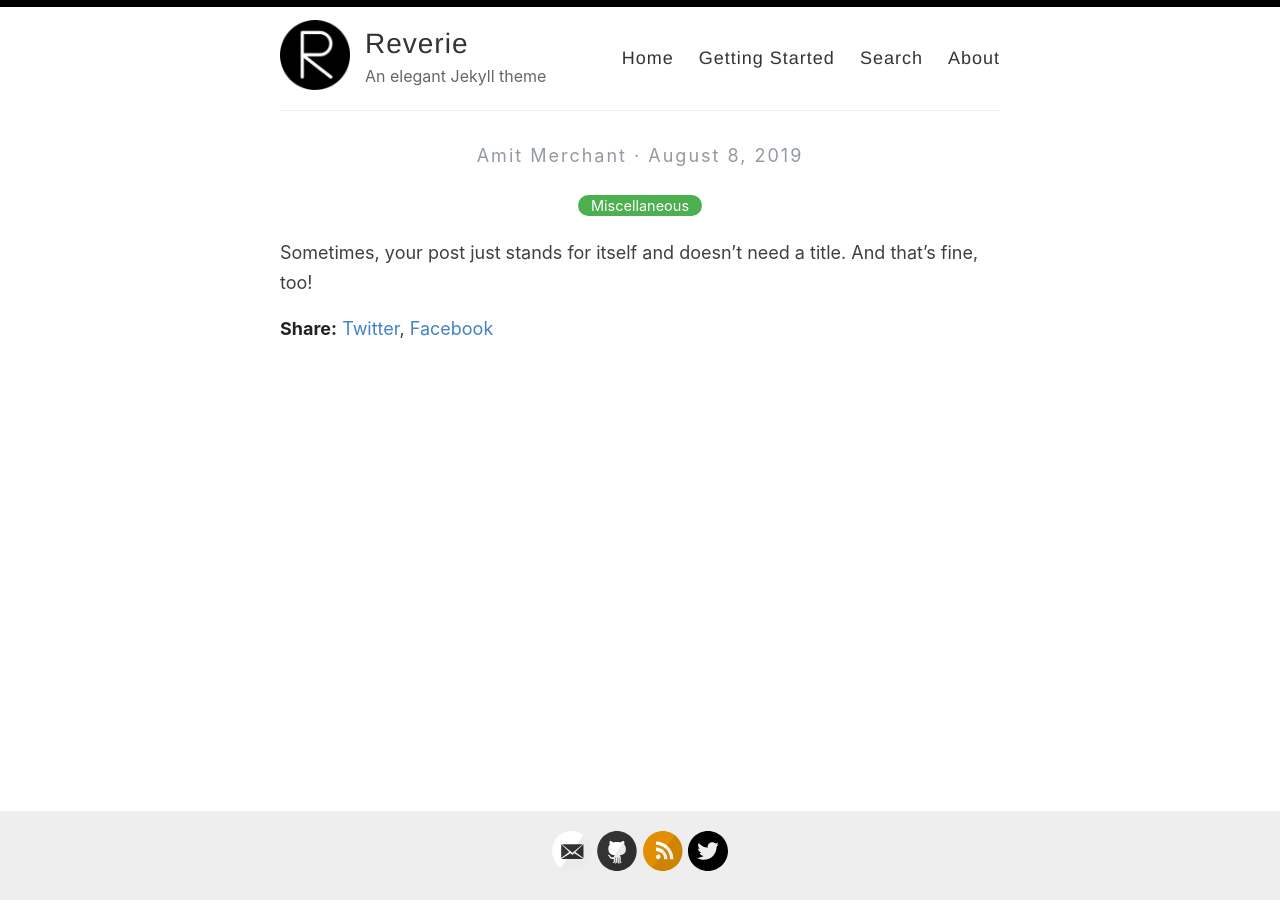
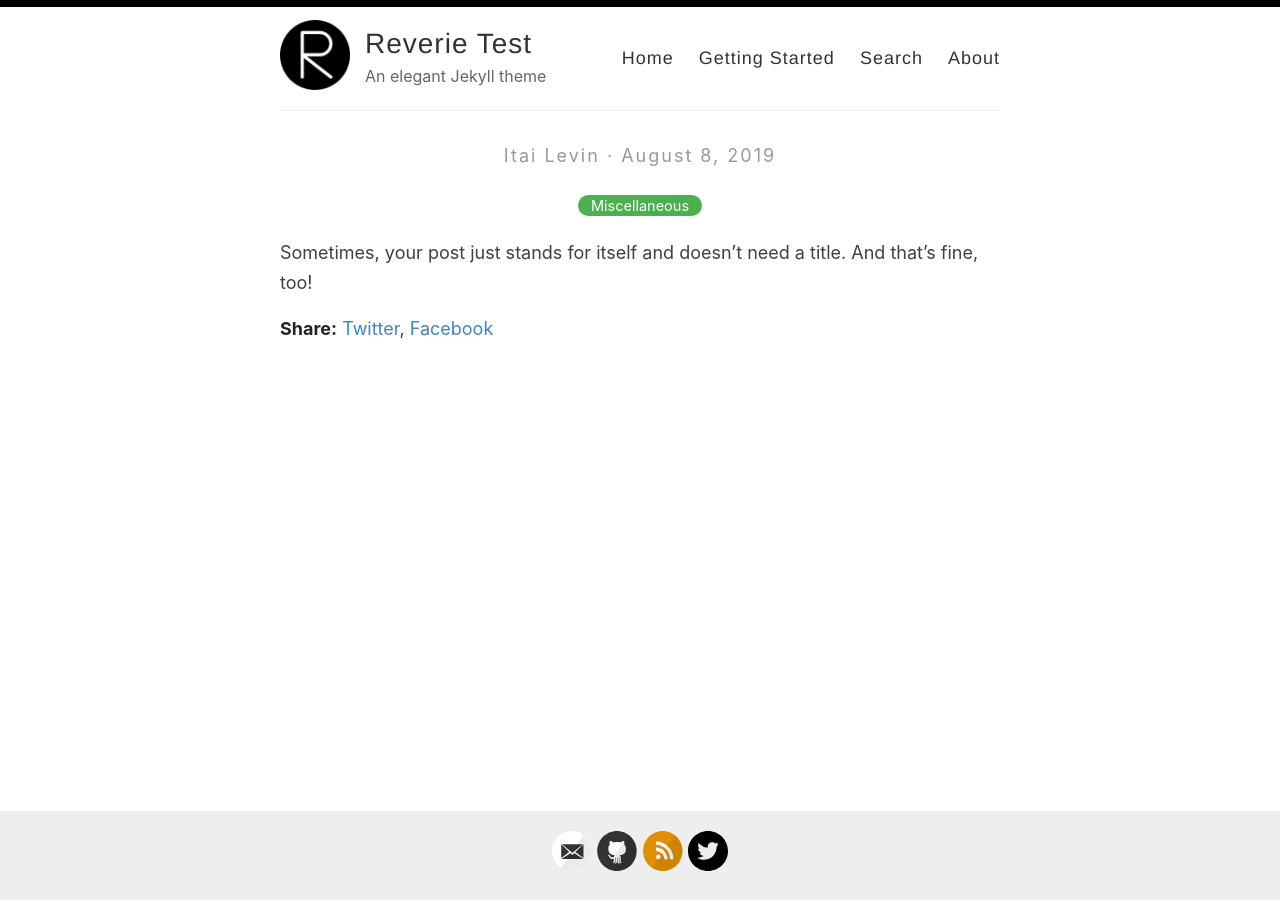
Before and after one commit to Electric1447/Electric1447.github.io, a Jekyll site: the page built from _posts/2019-08-08-no-title-posts.md, in a window 1280 px wide. Built offline with Jekyll 4.4.1, drawn with Linux system fonts in a browser that asks for light colours.

Commit message:
Update _config.yml

```diff
--- a/_config.yml
+++ b/_config.yml
@@ -3,10 +3,10 @@
 #
 
 # Name of your site (displayed in the header)
-name: Reverie
+name: Reverie Test
 
 # Name of the author
-author: Amit Merchant
+author: Itai Levin
 
 # Short bio or description (displayed in the header)
 description: An elegant Jekyll theme
```
